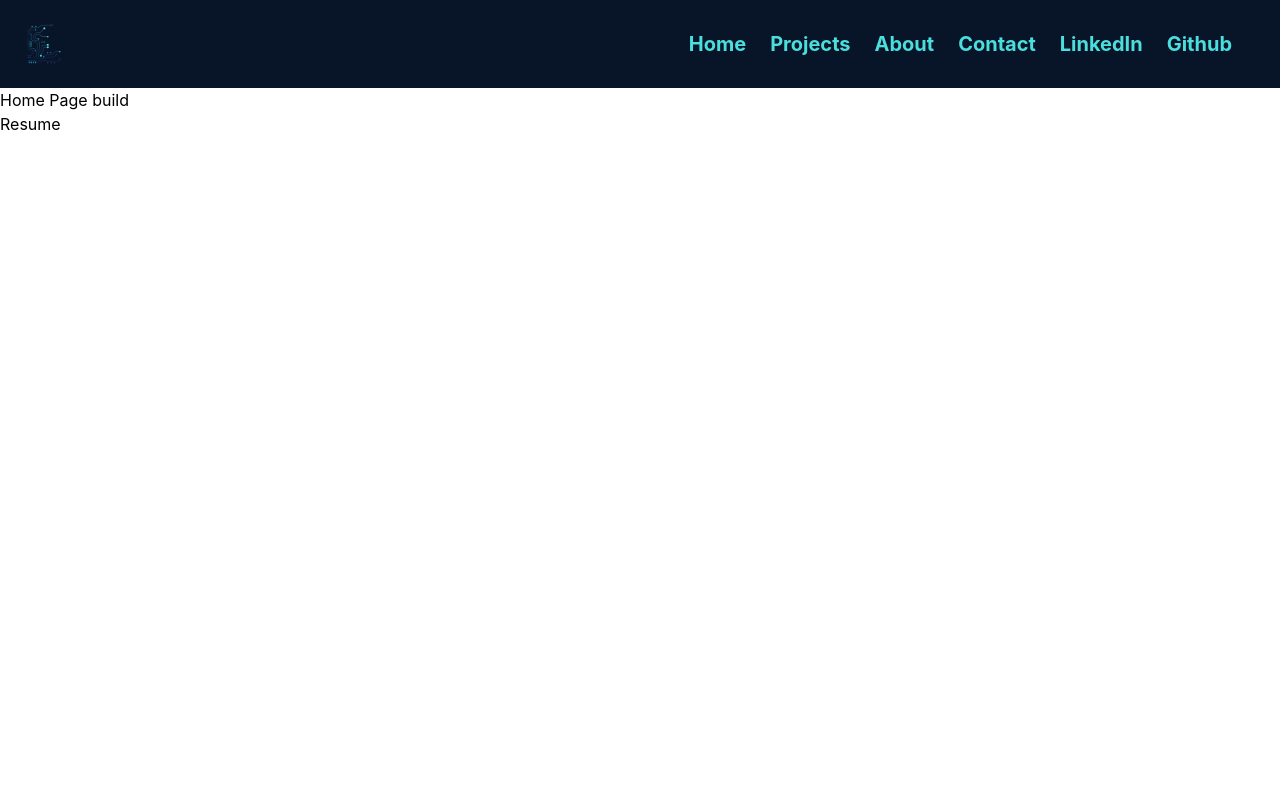
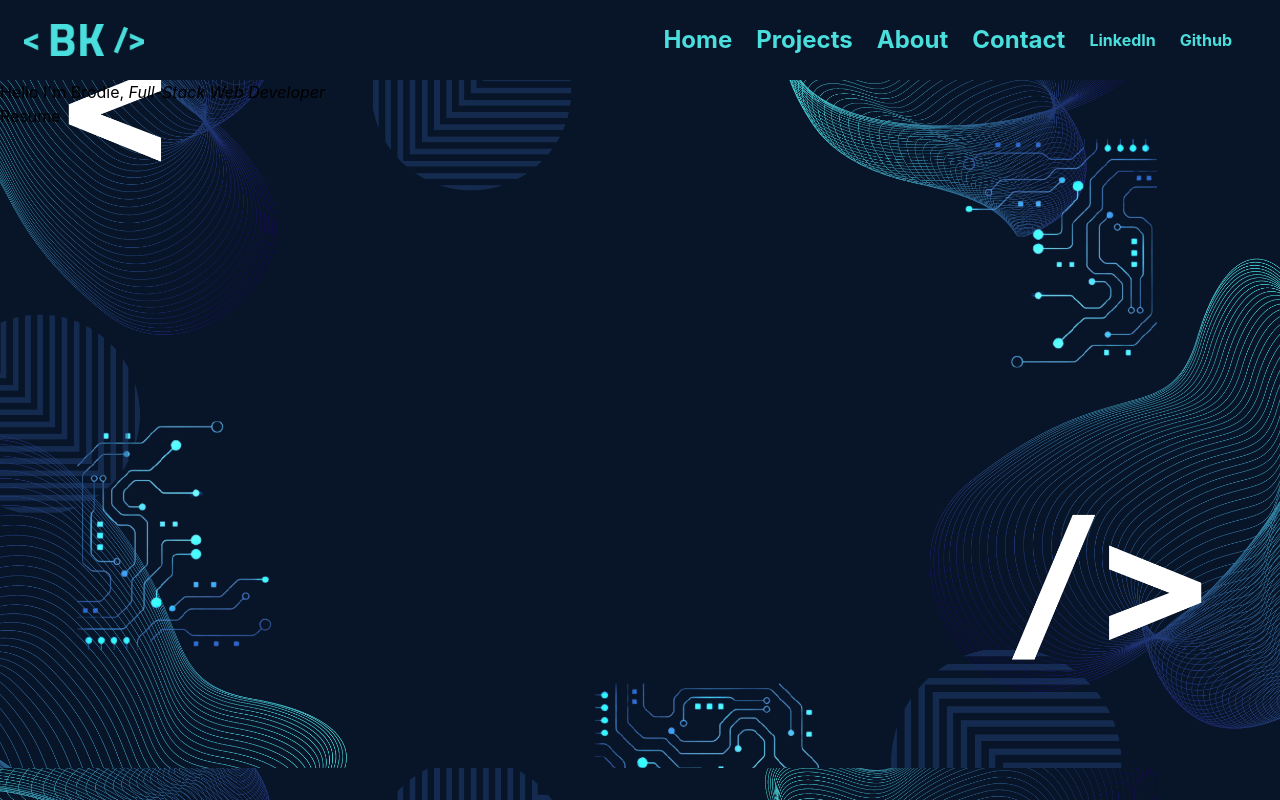
Before and after one commit to brodiekime21/portfolio, a React (Create React App) app: page / in a window 1280 px wide. Built offline with nearby package versions, Linux system fonts and the light colour scheme.

Commit message:
working on background

```diff
--- a/src/components/Navbar.js
+++ b/src/components/Navbar.js
@@ -5,22 +5,19 @@ const Navbar = () => {
 
     return (
         <nav className="navbar flex items-center justify-between flex-wrap p-6">
-            {/* <Link to={'/'} className="flex items-center mr-6">
-                <img className="logoNavBar h-10" src={require('../logoColor.png')} alt="SampleWAV logo"/>
-            </Link> */}
             <Link to={'/'} className="flex items-center mr-6">
-                <img className="logoNavBar h-10" src={require('../images/tech-pic-2.png')} alt="SampleWAV logo"/>
+                <img className="logoNavBar h-8 logo-hover" src={require('../images/navbar-logo.png')} alt="SampleWAV logo"/>
             </Link>
 
-            <div className="flex items-center font-bold">
-                <NavLink to={'/'} exact activeClassName="text-white" className="mr-6 text-xl hover:text-white">Home</NavLink>
-                <NavLink to={'/projects'} activeClassName="text-white" className="mr-6 text-xl hover:text-white ">Projects</NavLink>
-                <NavLink to={'/about'} activeClassName="text-white" className="mr-6 text-xl hover:text-white ">About</NavLink>
-                <NavLink to={'/contact'} activeClassName="text-white" className="mr-6 text-xl hover:text-white ">Contact</NavLink>
-                <a href='https://www.linkedin.com/in/brodie-kime/' activeClassName="text-white" className="mr-6 text-xl hover:text-white ">LinkedIn</a>
-                <a href='https://github.com/brodiekime21' activeClassName="text-white" className="mr-6 text-xl hover:text-white ">Github</a>
-
-
+            <div className="flex items-center justify-between font-bold">
+                <div className="">
+                <NavLink to={'/'} exact activeClassName="text-white" className="mr-6 text-2xl hover:text-white">Home</NavLink>
+                <NavLink to={'/projects'} activeClassName="text-white" className="mr-6 text-2xl hover:text-white ">Projects</NavLink>
+                <NavLink to={'/about'} activeClassName="text-white" className="mr-6 text-2xl hover:text-white ">About</NavLink>
+                <NavLink to={'/contact'} activeClassName="text-white" className="mr-6 text-2xl hover:text-white ">Contact</NavLink>
+                </div>
+                <a href='https://www.linkedin.com/in/brodie-kime/' activeClassName="text-white" className="mr-6 text-l hover:text-white ">LinkedIn</a>
+                <a href='https://github.com/brodiekime21' activeClassName="text-white" className="mr-6 text-l hover:text-white ">Github</a>
             </div>
 
         </nav>
--- a/src/index.css
+++ b/src/index.css
@@ -14,9 +14,15 @@ body {
     sans-serif;
   -webkit-font-smoothing: antialiased;
   -moz-osx-font-smoothing: grayscale;
+  background-image: url('../src/images/background.png');
+  background-size: cover;
 }
 
 code {
   font-family: source-code-pro, Menlo, Monaco, Consolas, 'Courier New',
     monospace;
 }
+
+.logo-hover:hover {
+  filter: brightness(0) invert(1);
+}
--- a/src/pages/Home.js
+++ b/src/pages/Home.js
@@ -5,7 +5,7 @@ function Home() {
 
   return (
     <div>
-      <h1>Home Page build</h1>
+      <h1>Hello I'm Brodie, <em>Full-Stack Web Developer</em></h1>
       <a href={require("../Brodie-Kime-Resume.pdf")} download>Resume</a>
     </div>
     );
```
Also changed, not shown: src/images/background.png (added), src/images/navbar-logo.png (added).
